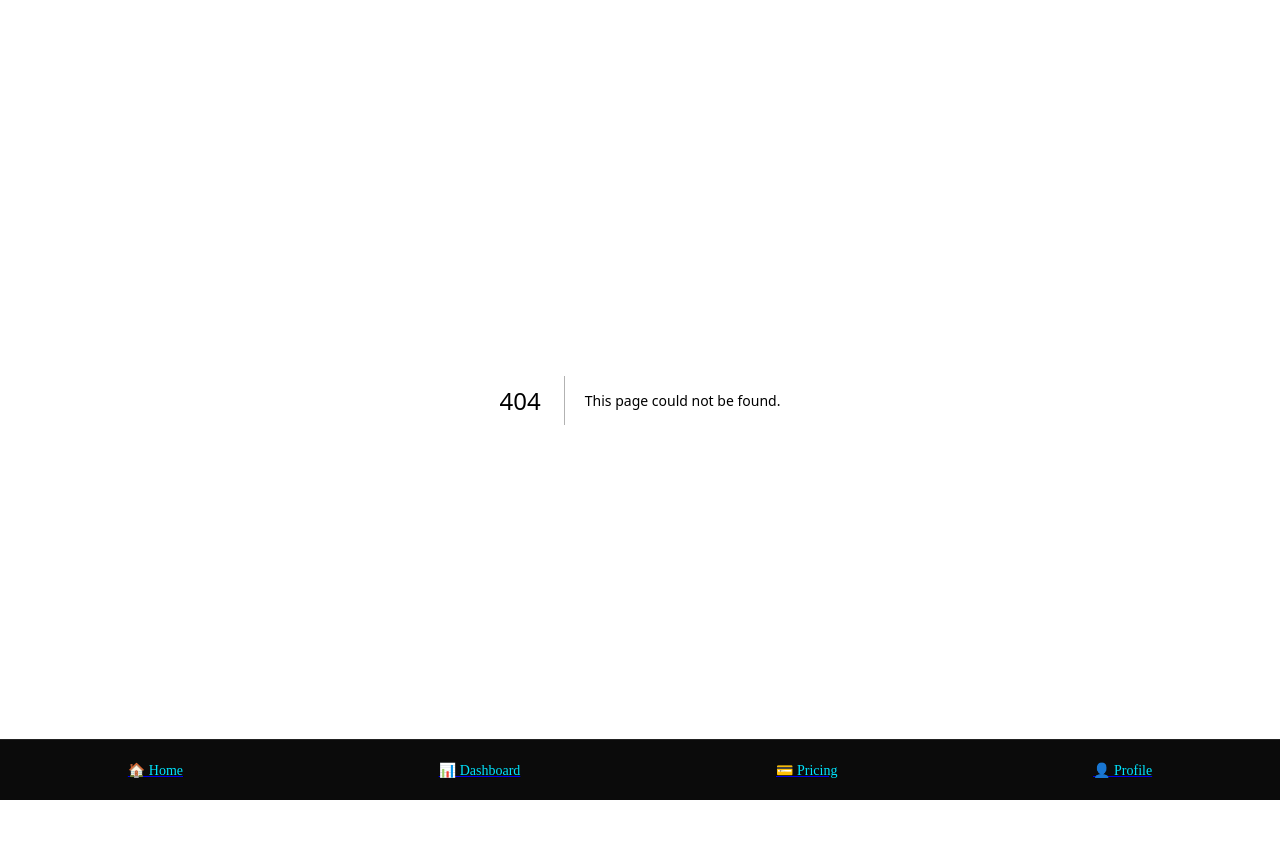
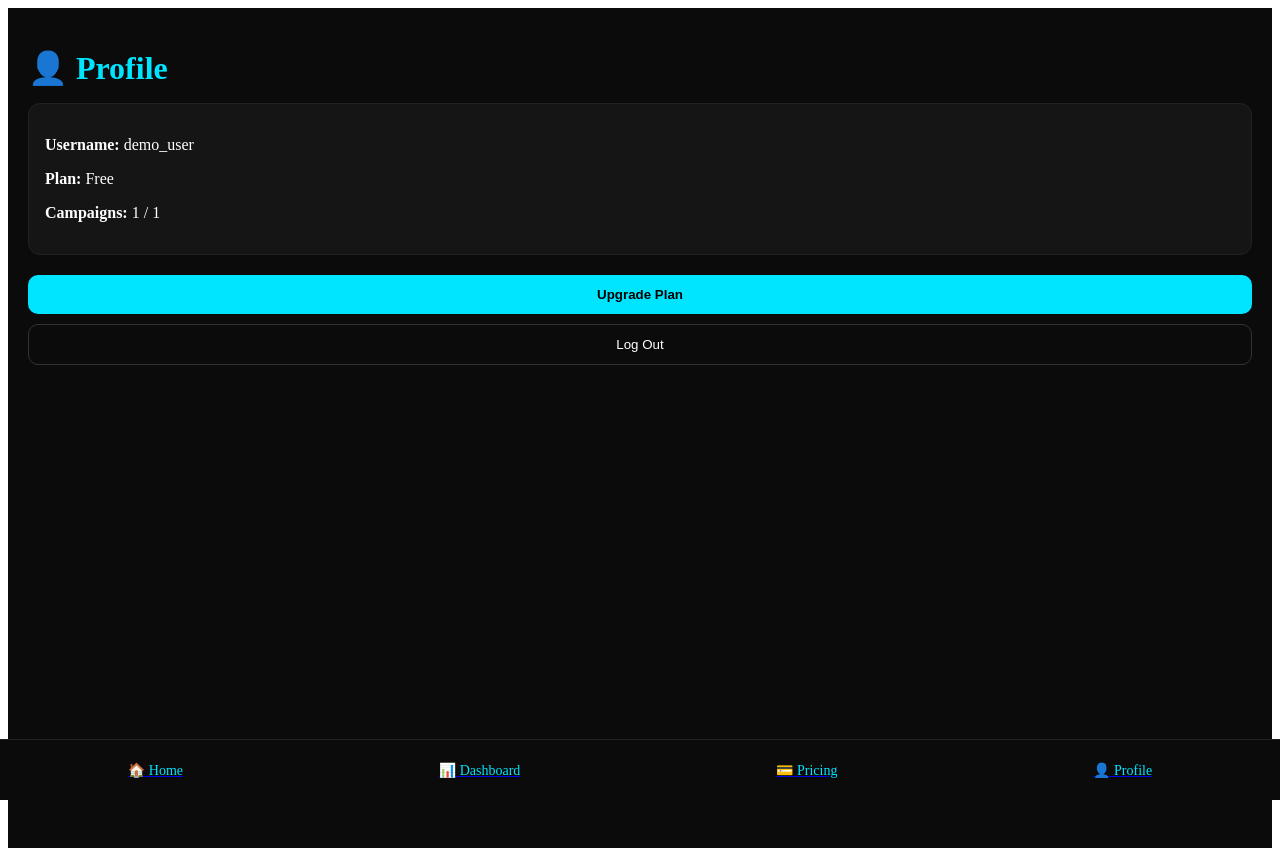
Before and after one commit to yooneaintchue161287-beep/socialmediagrow, a Next.js app: page /profile in a window 1280 px wide. Before the commit this address had no page. Before the commit the page ends 800 px from the top, so only its background shows below. Built offline with nearby package versions, Linux system fonts and the light colour scheme.

Commit message:
Add profile page

```diff
--- /dev/null
+++ b/pages/profile.js
@@ -0,0 +1,53 @@
+export default function Profile() {
+  return (
+    <div style={styles.container}>
+      <h1 style={styles.title}>👤 Profile</h1>
+
+      <div style={styles.card}>
+        <p><strong>Username:</strong> demo_user</p>
+        <p><strong>Plan:</strong> Free</p>
+        <p><strong>Campaigns:</strong> 1 / 1</p>
+      </div>
+
+      <button style={styles.button}>Upgrade Plan</button>
+      <button style={styles.logout}>Log Out</button>
+    </div>
+  );
+}
+
+const styles = {
+  container: {
+    padding: "20px",
+    background: "#0b0b0b",
+    minHeight: "100vh",
+    color: "#fff",
+  },
+  title: {
+    color: "#00e5ff",
+    marginBottom: "16px",
+  },
+  card: {
+    background: "#151515",
+    padding: "16px",
+    borderRadius: "12px",
+    border: "1px solid #222",
+    marginBottom: "20px",
+  },
+  button: {
+    width: "100%",
+    padding: "12px",
+    borderRadius: "10px",
+    border: "none",
+    background: "#00e5ff",
+    fontWeight: "bold",
+    marginBottom: "10px",
+  },
+  logout: {
+    width: "100%",
+    padding: "12px",
+    borderRadius: "10px",
+    border: "1px solid #333",
+    background: "transparent",
+    color: "#fff",
+  },
+};
```
